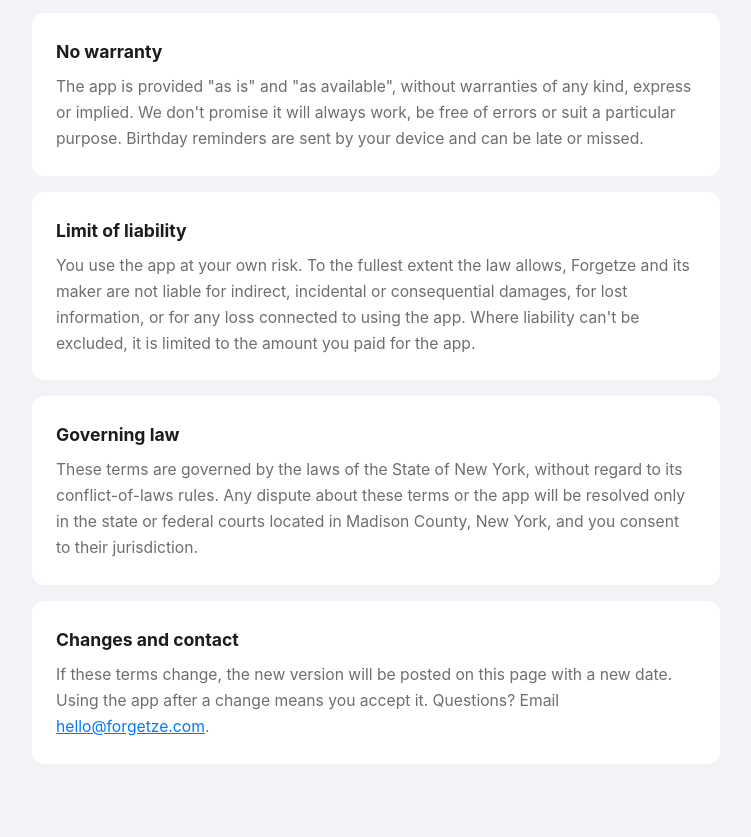
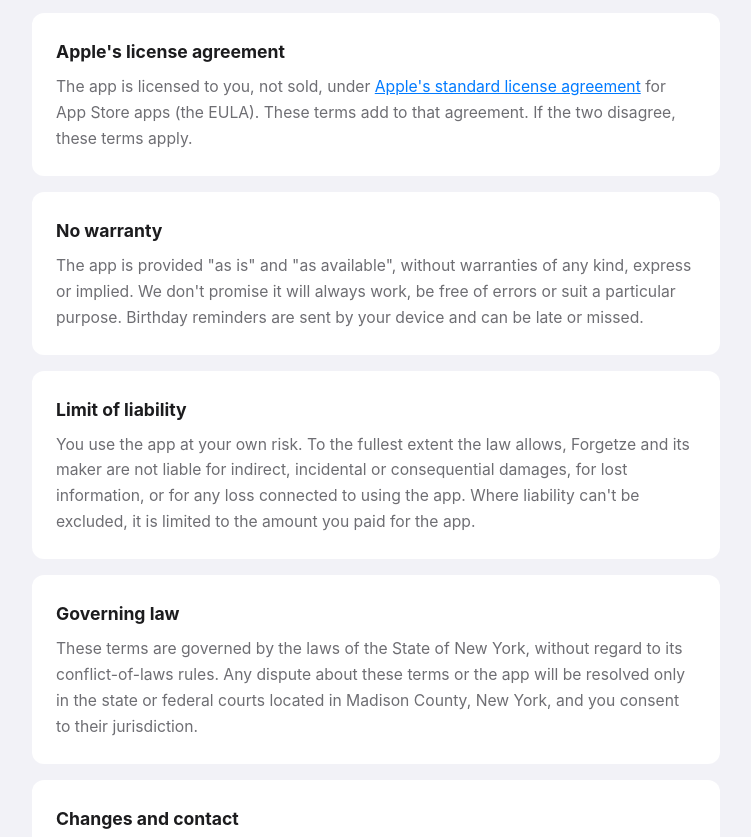
Before and after one commit to nyandrews/forgetze-site, a website: page terms.html in a window 1280 px wide. Shown: the part 1226-2063 px from the top of the page, without its empty margins (264-1015 px from the left). Before the commit the page ends 2006 px from the top, so only its background shows below. Drawn offline with Linux system fonts and the light colour scheme.

Commit message:
Terms: say the app is licensed under Apple's standard license agreement
Co-Authored-By: Claude Fable 5.2 <noreply@anthropic.com>

```diff
--- a/terms.html
+++ b/terms.html
@@ -96,6 +96,11 @@
   </div>
 
   <div class="card">
+    <h2>Apple's license agreement</h2>
+    <p>The app is licensed to you, not sold, under <a href="https://www.apple.com/legal/internet-services/itunes/dev/stdeula/">Apple's standard license agreement</a> for App Store apps (the EULA). These terms add to that agreement. If the two disagree, these terms apply.</p>
+  </div>
+
+  <div class="card">
     <h2>No warranty</h2>
     <p>The app is provided "as is" and "as available", without warranties of any kind, express or implied. We don't promise it will always work, be free of errors or suit a particular purpose. Birthday reminders are sent by your device and can be late or missed.</p>
   </div>
```
